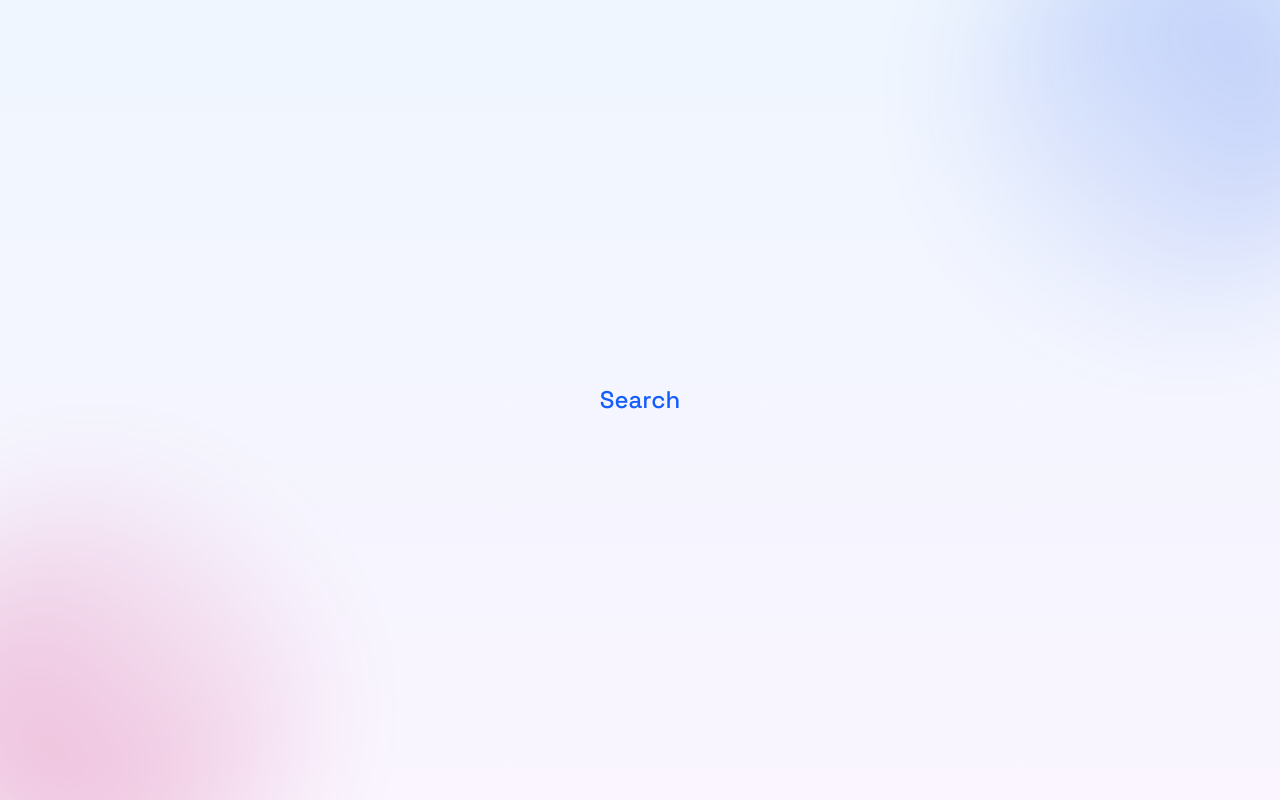
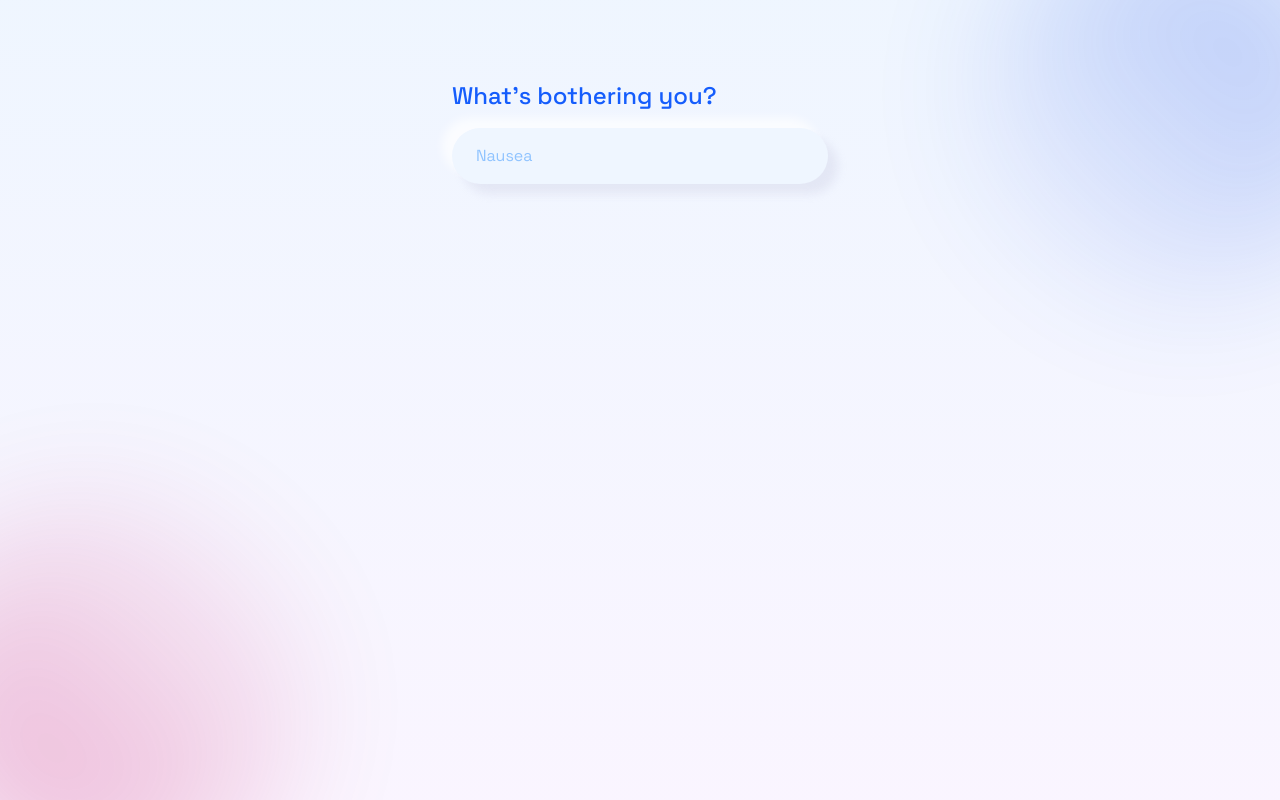
Before and after one commit to aircon2/mediscan, a Next.js app in the folder frontend/: page /search in a window 1280 px wide. Built offline with nearby package versions, Linux system fonts and the light colour scheme; a web font is replaced by a local one.

Commit message:
fake search implemented

```diff
--- a/frontend/app/globals.css
+++ b/frontend/app/globals.css
@@ -1,7 +1,7 @@
 @import "tailwindcss";
 
 :root {
-  --background: #ffffff;
+  --background: #eff6ff;
   --foreground: #171717;
 }
 
@@ -11,15 +11,9 @@
   --font-sans: "Space Grotesk", sans-serif;
 }
 
-@media (prefers-color-scheme: dark) {
-  :root {
-    --background: #0a0a0a;
-    --foreground: #ededed;
-  }
-}
-
+html,
 body {
-  background: var(--background);
+  background: #eff6ff;
   color: var(--foreground);
   font-family: "Space Grotesk", sans-serif;
   font-optical-sizing: auto;
--- a/frontend/app/layout.tsx
+++ b/frontend/app/layout.tsx
@@ -12,7 +12,7 @@ export default function RootLayout({
   children: React.ReactNode;
 }>) {
   return (
-    <html lang="en">
+    <html lang="en" style={{ background: "#eff6ff" }}>
       <head>
         <link rel="preconnect" href="https://fonts.googleapis.com" />
         <link
@@ -25,7 +25,9 @@ export default function RootLayout({
           rel="stylesheet"
         />
       </head>
-      <body className="antialiased font-sans">{children}</body>
+      <body className="antialiased font-sans bg-gradient-to-b from-blue-50 to-purple-50">
+        {children}
+      </body>
     </html>
   );
 }
--- a/frontend/app/page.tsx
+++ b/frontend/app/page.tsx
@@ -38,10 +38,10 @@ export default function Home() {
         {/* Action Buttons */}
         <div className="flex flex-col gap-4 w-full self-center">
           <button
-            className="w-full py-1 px-6 rounded-full bg-blue-50 text-blue-600 font-medium text-lg transition-all hover:scale-105"
+            className="w-full py-2 px-6 rounded-full bg-blue-50 text-blue-600 font-medium text-lg transition-all hover:scale-105 "
             style={{
               boxShadow:
-                "10px 10px 20px 0px rgba(13, 39, 80, 0.16), -10px -10px 20px 0px #FFFFFF",
+                "10px 10px 10px 0px rgba(174, 174, 205, 0.2), -10px -10px 10px 0px rgba(255, 255, 255, 0.7)",
             }}
           >
             Scan a medicine
@@ -49,10 +49,10 @@ export default function Home() {
 
           <Link
             href="/search"
-            className="w-full py-1 px-6 rounded-full bg-blue-50 text-blue-600 font-medium text-lg transition-all hover:scale-105 text-center block"
+            className="w-full py-2 px-6 rounded-full bg-blue-50 text-blue-600 font-medium text-lg transition-all hover:scale-105 text-center block"
             style={{
               boxShadow:
-                "10px 10px 20px 0px rgba(13, 39, 80, 0.16), -10px -10px 20px 0px #FFFFFF",
+                "10px 10px 10px 0px rgba(174, 174, 205, 0.2), -10px -10px 10px 0px rgba(255, 255, 255, 0.7)",
             }}
           >
             Search my symptoms
--- a/frontend/app/search/page.tsx
+++ b/frontend/app/search/page.tsx
@@ -1,12 +1,50 @@
+"use client";
+
+import { useState } from "react";
+
 export default function Search() {
+  const [searchQuery, setSearchQuery] = useState("");
+
   return (
-    <div className="relative flex min-h-screen items-center justify-center bg-gradient-to-b from-blue-50 to-purple-50 font-sans overflow-hidden">
+    <div className="relative flex min-h-screen items-start justify-center bg-gradient-to-b from-blue-50 to-purple-50 font-sans overflow-hidden pt-20">
       {/* Gradient Blur Circles */}
       <div className="absolute -top-20 -right-20 w-96 h-96 opacity-30 bg-gradient-to-bl from-blue-700 to-blue-700/0 rounded-full blur-3xl pointer-events-none"></div>
       <div className="absolute -bottom-20 -left-20 w-96 h-96 opacity-30 bg-gradient-to-tr from-pink-700 to-pink-700/0 rounded-full blur-3xl pointer-events-none"></div>
 
-      <main className="flex flex-col items-center max-w-md w-full px-9 relative z-10">
-        <h1 className="text-2xl font-medium text-blue-600">Search</h1>
+      <main className="flex flex-col items-start max-w-md w-full px-9 relative z-10">
+        <h1 className="text-2xl font-medium text-blue-600 mb-4">
+          What's bothering you?
+        </h1>
+
+        <input
+          type="text"
+          value={searchQuery}
+          onChange={(e) => setSearchQuery(e.target.value)}
+          placeholder="Nausea"
+          className="w-full px-6 py-4 rounded-full bg-blue-50 text-blue-600 outline-none placeholder:text-blue-400/60"
+          style={{
+            boxShadow:
+              "10px 10px 10px 0px rgba(174, 174, 205, 0.2), -10px -10px 10px 0px rgba(255, 255, 255, 0.7)",
+          }}
+        />
+
+        {/* Search Results */}
+        {searchQuery && (
+          <div className="flex flex-col gap-3 w-full mt-6">
+            {[1, 2, 3, 4].map((i) => (
+              <div
+                key={i}
+                className="w-full px-6 py-3 rounded-2xl bg-blue-50 text-blue-600"
+                style={{
+                  boxShadow:
+                    "10px 10px 10px 0px rgba(174, 174, 205, 0.2), -10px -10px 10px 0px rgba(255, 255, 255, 0.7)",
+                }}
+              >
+                {searchQuery}
+              </div>
+            ))}
+          </div>
+        )}
       </main>
     </div>
   );
--- /dev/null
+++ b/frontend/app/template.tsx
@@ -0,0 +1,15 @@
+"use client";
+
+import { motion } from "framer-motion";
+
+export default function Template({ children }: { children: React.ReactNode }) {
+  return (
+    <motion.div
+      initial={{ opacity: 0 }}
+      animate={{ opacity: 1 }}
+      transition={{ duration: 0.3, ease: "easeInOut" }}
+    >
+      {children}
+    </motion.div>
+  );
+}
--- a/frontend/package.json
+++ b/frontend/package.json
@@ -10,6 +10,7 @@
   },
   "dependencies": {
     "chroma-js": "^2.4.2",
+    "framer-motion": "^12.33.0",
     "graphology": "^0.26.0",
     "graphology-layout-force": "^0.2.4",
     "next": "16.1.6",
```
Also changed, not shown: 1 other file (tests, documents, lock files or other folders).
